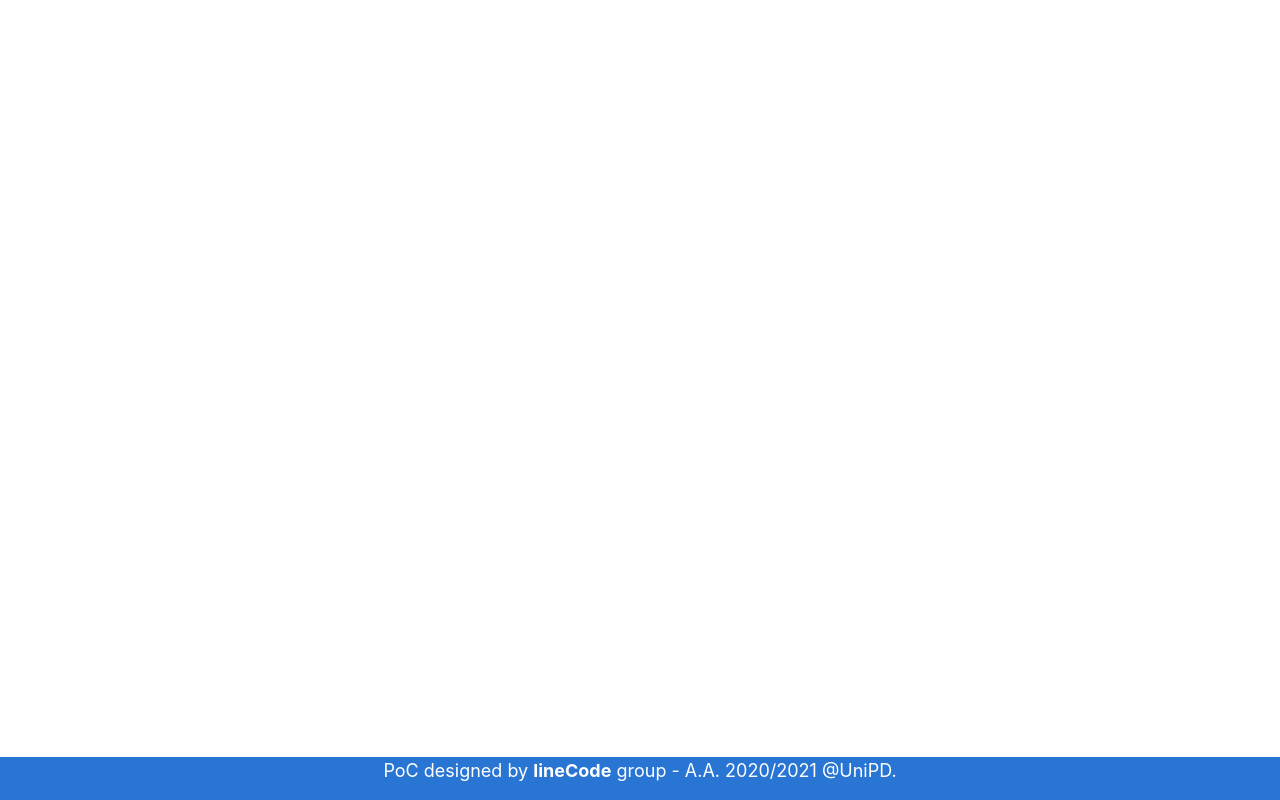
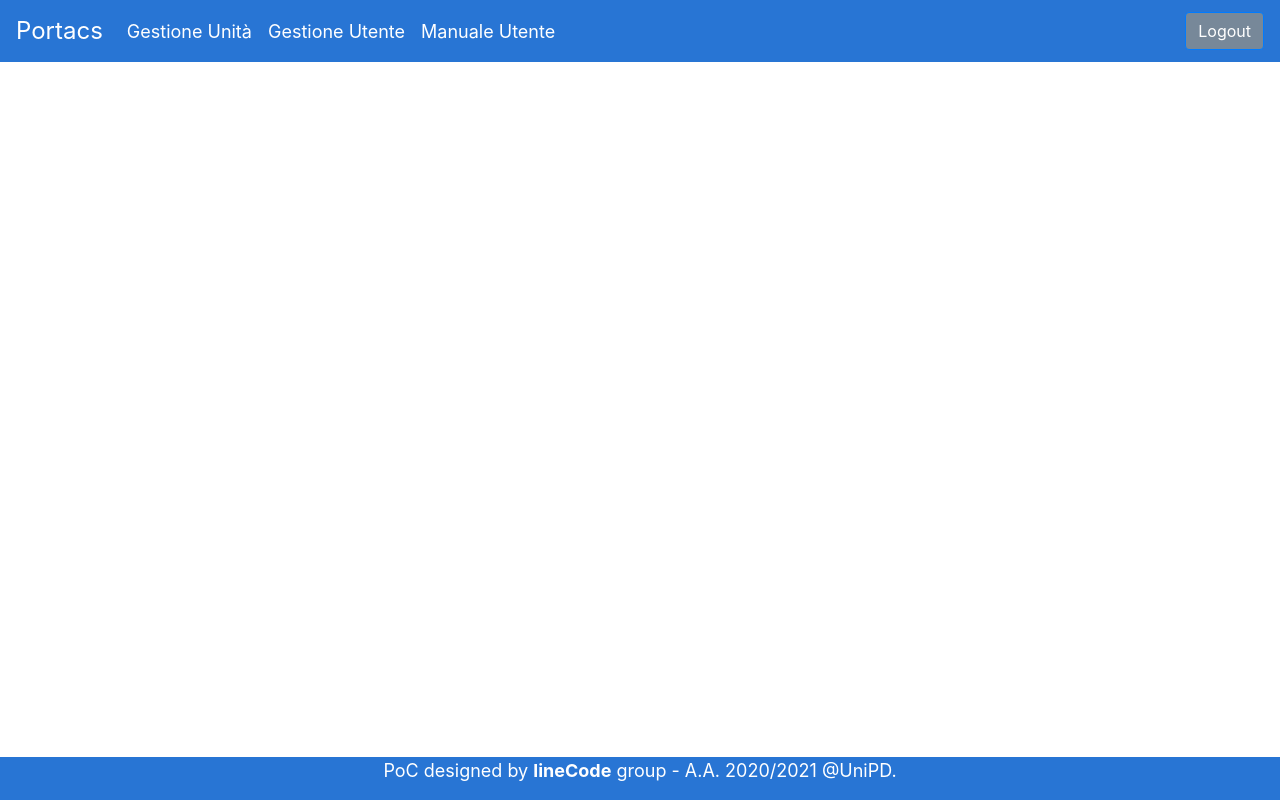
Before and after one commit to lineCode-swe/ui, an Angular app: page / in a window 1280 px wide. Built offline with nearby package versions, Linux system fonts and the light colour scheme.

Commit message:
fix header

```diff
--- a/src/app/app.component.html
+++ b/src/app/app.component.html
@@ -1,5 +1,5 @@
 <body>
-
+<app-header-admin></app-header-admin>
 
 
 
--- a/src/app/header-admin/header-admin.component.css
+++ b/src/app/header-admin/header-admin.component.css
@@ -1,52 +1,9 @@
-
-h4{
-  text-align: center;
-  cursor:pointer;
-  font-family: sans-serif;
-  color: white;
-  font-size: 12px;
+nav{
+  background-color: #2875d4;
 }
-
-.left-menu{
-  margin-left: 25%;
-  margin-right: 25%;
-  margin-bottom: 50px;
-  display: grid;
-  grid-template-columns: 150px 150px 150px 150px;
-  background-color: coral;
+#btn-log{
+  background-color: lightslategrey;
 }
-
-
-.navbar{
-
-  background: crimson ;
-
-  box-shadow:  0px 2px 6px -1px rgba(0,0,0,.12);
-
+#brand{
+  font-size: x-large;
 }
-
-.log{
-  border-radius:  24px;
-  text-align:  center;
-  background-color: rgba(163,163,163,0.15);
-  color: #888888;
-  border:none;
-  cursor:pointer;
-
-  position:fixed;
-  right:30px;
-  top: 42px;
-
-}
-.manual{
-  border-radius:  24px;
-  text-align:  center;
-  background-color: rgba(163,163,163,0.15);
-  color: #888888;
-  border:none;
-  cursor:pointer;
-  position:fixed;
-  right: 95px;
-  top: 42px;
-
-}
--- a/src/app/header-admin/header-admin.component.html
+++ b/src/app/header-admin/header-admin.component.html
@@ -1,26 +1,25 @@
+<nav class="navbar navbar-expand-lg navbar-dark ">
+  <a class="navbar-brand" id="brand">
+    Portacs </a>
 
-<div class="navbar">
+  <button class="navbar-toggler" type="button" (click)="toggleNavbar()">
+    <span class="navbar-toggler-icon"></span>
+  </button>
 
 
-    <div class="left-menu">
-
-      <h4> Home</h4>
-
-
-      <h4> Utenti</h4>
-
-      <h4> Unità</h4>
-
-      <h4> Mappa</h4>
-
-
-
-
+  <div class="collapse navbar-collapse" [ngClass]="{ 'show': navbarOpen }">
+    <ul class="navbar-nav mr-auto ">
+      <li class="nav-item active">
+        <a class="nav-link" routerLink="/Login">Gestione Unità</a>
+      </li>
+      <li class="nav-item active">
+        <a class="nav-link" routerLink="/Login">Gestione Utente</a>
+      </li>
+      <li class="nav-item active">
+      <a class="nav-link" routerLink="/Login">Manuale Utente</a>
+    </li>
+    </ul>
+    <button  class=" btn btn-primary" routerLink="/Login" id="btn-log"> Logout</button>
   </div>
 
-
-  <button class="log"> Logout</button>
-  <button class="manual"> Manuale Utente</button>
-
-
-</div>
+</nav>
--- a/src/app/header-admin/header-admin.component.ts
+++ b/src/app/header-admin/header-admin.component.ts
@@ -1,3 +1,10 @@
+/*
+ * PORTACS
+ * piattaforma di controllo mobilità autonoma
+ *
+ * Copyright lineCode group <linecode.swe@gmail.com> 2020 - 2021
+ * Distributed under open-source licence (see accompanying file LICENCE).
+ */
 import { Component, OnInit } from '@angular/core';
 
 @Component({
@@ -10,6 +17,12 @@ export class HeaderAdminComponent implements OnInit {
   constructor() { }
 
   ngOnInit(): void {
+
+  }
+
+  navbarOpen=false;
+  toggleNavbar(){
+    this.navbarOpen=!this.navbarOpen;
   }
 
 }
--- a/src/app/header/header.component.css
+++ b/src/app/header/header.component.css
@@ -0,0 +1,12 @@
+nav{
+  background-color: #2875d4;
+
+}
+
+#brand{
+  font-size: x-large;
+}
+
+#btn-log{
+  background-color: lightslategrey;
+}
--- a/src/app/header/header.component.html
+++ b/src/app/header/header.component.html
@@ -1,28 +1,25 @@
-<nav class="navbar navbar-expand-lg navbar-dark bg-dark">
-  <a class="navbar-brand" href="#">
-    Brand
-  </a>
+<nav class="navbar navbar-expand-lg navbar-dark ">
+  <a class="navbar-brand" id="brand">
+    Portacs </a>
 
-  <button class="navbar-toggler" type="button"
-          (click)="toggleNavbar()">
+  <button class="navbar-toggler" type="button" (click)="toggleNavbar()">
     <span class="navbar-toggler-icon"></span>
   </button>
 
 
-  <div class="collapse navbar-collapse"
-       [ngClass]="{ 'show': navbarOpen }">
-    <ul class="navbar-nav mr-auto">
-      <li class="nav-item">
-        <a class="nav-link" href="#">Item 1</a>
+  <div class="collapse navbar-collapse" [ngClass]="{ 'show': navbarOpen }">
+    <ul class="navbar-nav mr-auto ">
+      <li class="nav-item active"  id="adminUnit">
+        <a class="nav-link" routerLink="/Login">Gestione Unità</a>
       </li>
+      <li class="nav-item active">
+        <a class="nav-link" routerLink="/Login" id="adminUser">Gestione Utenti</a>
+      </li>
+      <li class="nav-item active">
+        <a class="nav-link" routerLink="/Login">Manuale Utente</a>
+      </li>
+    </ul>
+    <button  class=" btn btn-primary" routerLink="/Login" id="btn-log"> Logout</button>
+  </div>
 
-      <li class="nav-item">
-        <a class="nav-link" href="#">Item 2</a>
-      </li>
-
-    </ul>
-
-      <button  class="btn btn-outline-secondary" routerLink="/Login"> Logout</button>
-
-  </div>
 </nav>
--- a/src/app/header/header.component.ts
+++ b/src/app/header/header.component.ts
@@ -5,7 +5,9 @@
  * Copyright lineCode group <linecode.swe@gmail.com> 2020 - 2021
  * Distributed under open-source licence (see accompanying file LICENCE).
  */
-import { Component, OnInit } from '@angular/core';
+import {Component, OnInit} from '@angular/core';
+import {AuthStatus} from "../auth-status.enum";
+import {ServerService} from "../server-service";
 
 @Component({
   selector: 'app-header',
@@ -13,10 +15,26 @@ import { Component, OnInit } from '@angular/core';
   styleUrls: ['./header.component.css']
 })
 export class HeaderComponent implements OnInit {
-  constructor() { }
+
+  constructor(private service: ServerService) {}
+
+
+  showMe(): void{
+    let auth:AuthStatus= this.service.getAuthStatus();
+    if (auth== AuthStatus.NO_AUTH){
+      document.getElementById('adminUnit').hidden= true;
+      document.getElementById('adminUser').hidden= true;
+    }
+    if (auth== AuthStatus.AUTH){
+      document.getElementById('adminUnit').hidden= true;
+      document.getElementById('adminUser').hidden= true;
+    }
+    else{
+    }
+  }
 
   ngOnInit(): void {
-    console.log("ciao")
+  this.showMe();
 
   }
 
@@ -27,4 +45,6 @@ export class HeaderComponent implements OnInit {
 
 
 
+
+
 }
--- a/src/app/login/login.component.ts
+++ b/src/app/login/login.component.ts
@@ -10,6 +10,7 @@ import {ServerService} from "../server-service";
 import {AuthStatus} from "../auth-status.enum";
 import {Router} from "@angular/router";
 
+
 @Component({
   selector: 'app-login',
   templateUrl: './login.component.html',
@@ -18,13 +19,13 @@ import {Router} from "@angular/router";
 export class LoginComponent implements OnInit {
 
   constructor(private service: ServerService, private route:Router) {
-    service.subscribeAuth({ //costruzione inline di un Pobserver
+    service.subscribeAuth({
       next: newAuth => { this.redirectIfAuth(newAuth); }
     });
   }
 
 
-  login(user: HTMLInputElement, password: HTMLInputElement):void{//dati del form da prendere e mettere come parametr
+  login(user: HTMLInputElement, password: HTMLInputElement):void{
       let value: string = user.value;
       this.service.login(value,password.value);
   }
```
